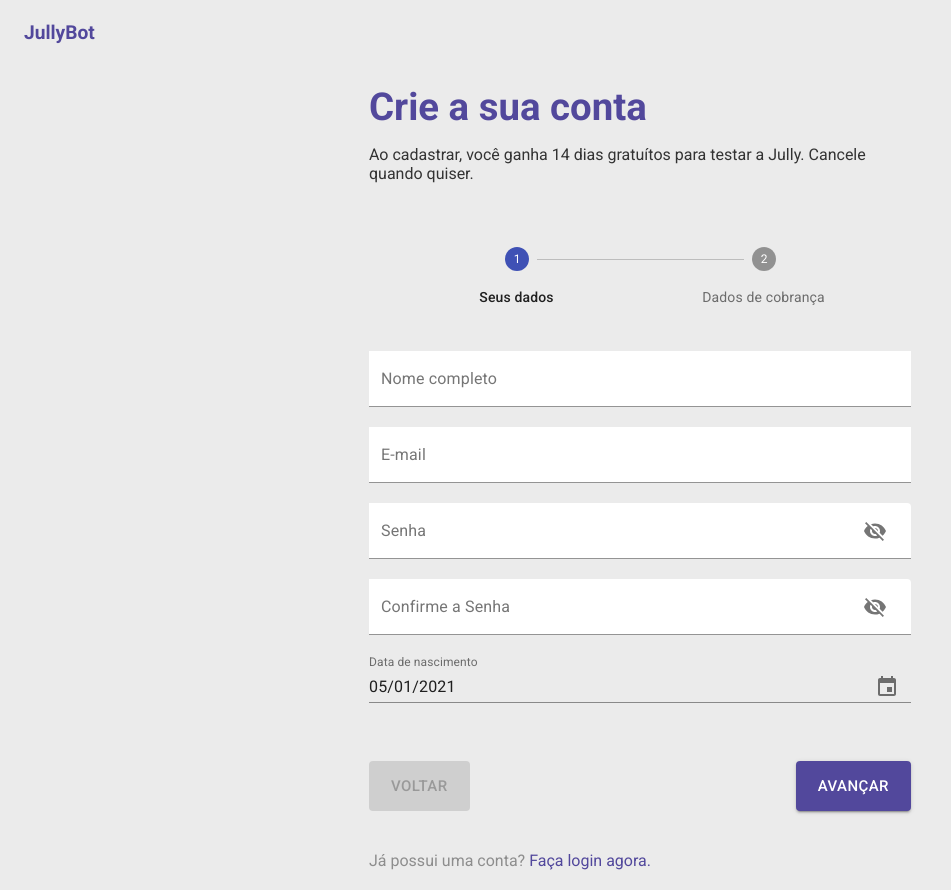
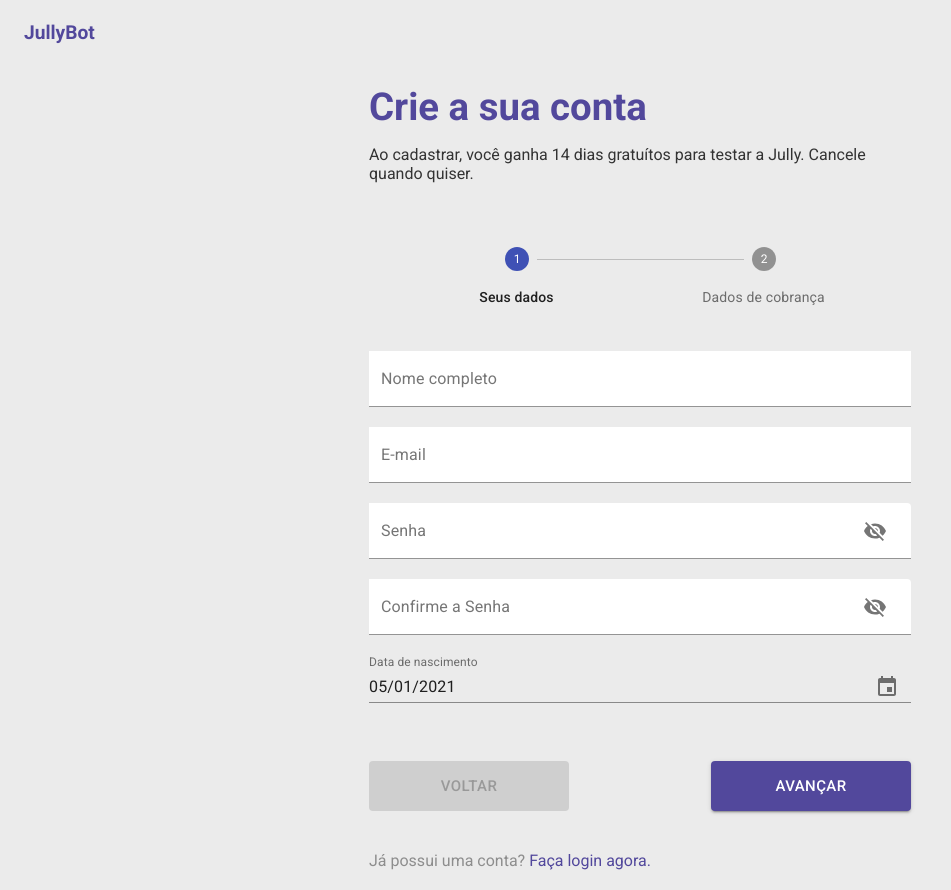
Before and after one commit to lucas-silveira/jully-bot-frontend, a Next.js app: page /signup in a window 1280 px wide. Shown: the whole page, without its empty margins (0-951 px from the left). Built offline with nearby package versions, Linux system fonts and the light colour scheme.

Commit message:
feat: add circular progress on submit form

```diff
--- a/components/forms/billing-address-form/index.tsx
+++ b/components/forms/billing-address-form/index.tsx
@@ -14,7 +14,7 @@ type FormState = {
   billingAddressCity: string;
   billingAddressState: string;
   billingAddressCountry: string;
-  loadAddress: boolean;
+  loadedAddress: boolean;
   errors: {
     [key: string]: string;
   };
@@ -41,7 +41,7 @@ export default function BillingAddressForm({
         fullWidth
         helperText={formState.errors.zipcode || ''}
       />
-      {formState.loadAddress && (
+      {formState.loadedAddress && (
         <>
           <FormStyle.TextField
             type="text"
--- a/components/steps/index.tsx
+++ b/components/steps/index.tsx
@@ -1,6 +1,7 @@
 import { useCallback, useState } from 'react';
 import {
   Button,
+  CircularProgress,
   Step,
   StepLabel,
   Stepper,
@@ -25,6 +26,11 @@ export default function Steps({
   handleSubmit,
 }: StepsProps): JSX.Element {
   const [activeStep, setActiveStep] = useState(0);
+  const [isSending, setIsSending] = useState(false);
+
+  const getButtonText = useCallback(() => {
+    return activeStep === steps.length - 1 ? 'Criar conta' : 'Avançar';
+  }, [activeStep, steps]);
 
   const getStepContent = useCallback(
     (stepIndex: number) => {
@@ -41,7 +47,9 @@ export default function Steps({
     if (!formIsValid) return;
 
     if (next === steps.length) {
+      setIsSending(true);
       await handleSubmit();
+      setIsSending(false);
       return;
     }
 
@@ -77,13 +85,21 @@ export default function Steps({
             <S.Footer>
               <FormStyle.Button
                 variant="contained"
-                disabled={activeStep === 0}
+                disabled={activeStep === 0 || isSending}
                 onClick={handleBack}
               >
                 Voltar
               </FormStyle.Button>
-              <FormStyle.Button variant="contained" onClick={handleNext}>
-                {activeStep === steps.length - 1 ? 'Criar conta' : 'Avançar'}
+              <FormStyle.Button
+                variant="contained"
+                onClick={handleNext}
+                isSending={isSending}
+              >
+                {isSending ? (
+                  <CircularProgress size={14} color="inherit" />
+                ) : (
+                  getButtonText()
+                )}
               </FormStyle.Button>
             </S.Footer>
           </div>
--- a/pages/signup.tsx
+++ b/pages/signup.tsx
@@ -35,7 +35,7 @@ type FormState = {
   billingAddressCity: string;
   billingAddressState: string;
   billingAddressCountry: string;
-  loadAddress: boolean;
+  loadedAddress: boolean;
   errors: {
     [key: string]: string;
   };
@@ -63,7 +63,7 @@ export default function SignUp(): JSX.Element {
     billingAddressCity: '',
     billingAddressState: '',
     billingAddressCountry: 'Brasil',
-    loadAddress: false,
+    loadedAddress: false,
     errors: {},
   });
   const [toastError, setToastError] = useState({
@@ -158,7 +158,7 @@ export default function SignUp(): JSX.Element {
         billingAddressLine2: newValues.bairro,
         billingAddressCity: newValues.localidade,
         billingAddressState: newValues.uf,
-        loadAddress: true,
+        loadedAddress: true,
       })),
     );
   }, []);
--- a/styles/components/form.style.ts
+++ b/styles/components/form.style.ts
@@ -2,6 +2,8 @@ import {
   TextField as TextFieldMUI,
   FormControl as FormControlMUI,
   Button as ButtonMUI,
+  ExtendButtonBase,
+  ButtonTypeMap,
 } from '@material-ui/core';
 import styled from 'styled-components';
 import { lighten } from 'polished';
@@ -71,12 +73,19 @@ export const SubmitButton = styled(ButtonMUI).attrs(() => ({
   }
 `;
 
+interface MyButtonProps extends ExtendButtonBase<ButtonTypeMap> {
+  name?: string;
+  isSending?: boolean;
+}
+
 export const Button = styled(ButtonMUI).attrs(() => ({
   size: 'large',
-}))`
+}))<MyButtonProps>`
+  min-width: ${props => (props.isSending ? '50px' : '200px')};
   color: #fff;
   background-color: var(--primary-color);
   padding: 12px 22px;
+  transition: min-width 500ms;
 
   &:hover {
     background-color: ${lighten(0.07, '#52489C')};
```
